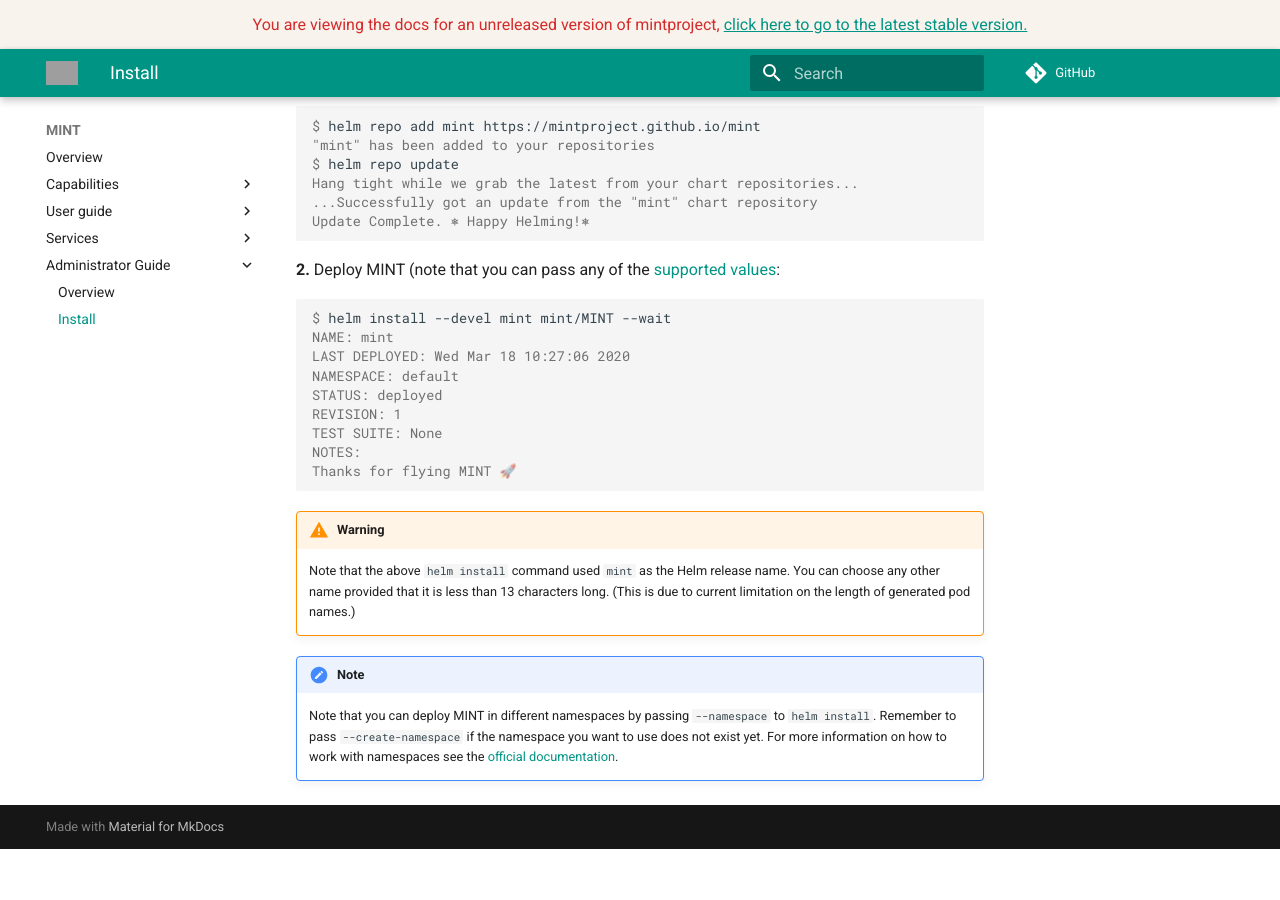
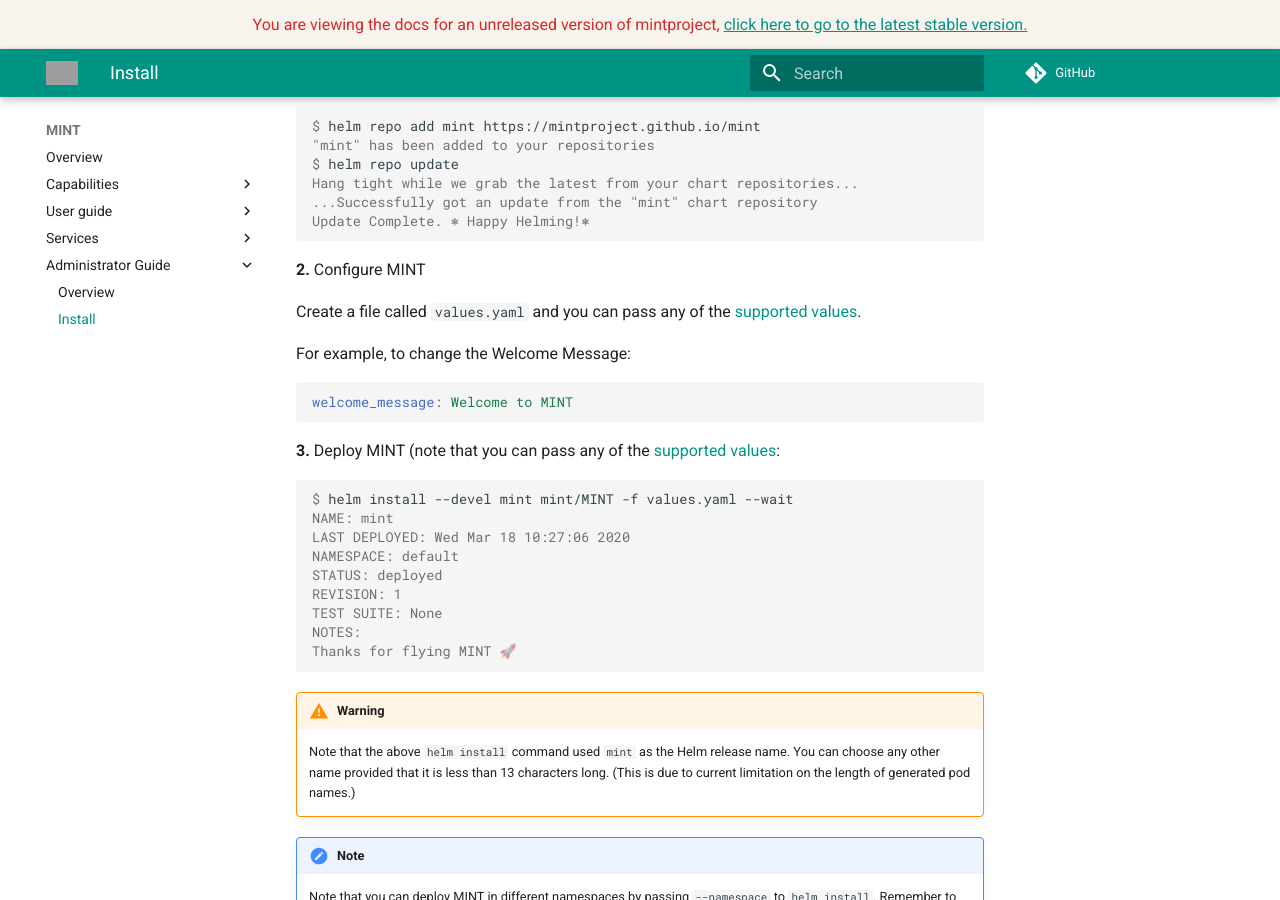
Before and after one commit to mintproject/MINT_USERGUIDE, an MkDocs documentation site: the page built from docs/admin-guide/installation.md, in a window 1280 px wide and 900 px high, scrolled down 715 px. Built offline with MkDocs 1.6.1 and Material for MkDocs 9.7.7, drawn with Linux system fonts in a browser that asks for light colours; comment, search, counter and statistics services are not loaded; before the commit the page ends 1564 px from its top, so only the background shows below that; grey boxes are pictures that could not be loaded.

Commit message:
Update installation.md

````diff
--- a/docs/admin-guide/installation.md
+++ b/docs/admin-guide/installation.md
@@ -27,10 +27,23 @@
 Update Complete. ⎈ Happy Helming!⎈
 ```
 
-**2.** Deploy MINT (note that you can pass any of the [supported values](https://github.com/mintproject/mint/tree/main/helm#readme):
+**2.** Configure MINT
+
+Create a file called `values.yaml` and you can pass any of the [supported values](https://github.com/mintproject/mint/tree/main/helm#readme).
+
+For example, to change the Welcome Message:
+
+```yaml
+welcome_message: Welcome to MINT
+```
+
+
+**3.** Deploy MINT (note that you can pass any of the [supported values](https://github.com/mintproject/mint/tree/main/helm#readme):
+
+
 
 ```console
-$ helm install --devel mint mint/MINT --wait
+$ helm install --devel mint mint/MINT -f values.yaml --wait
 NAME: mint
 LAST DEPLOYED: Wed Mar 18 10:27:06 2020
 NAMESPACE: default
````
